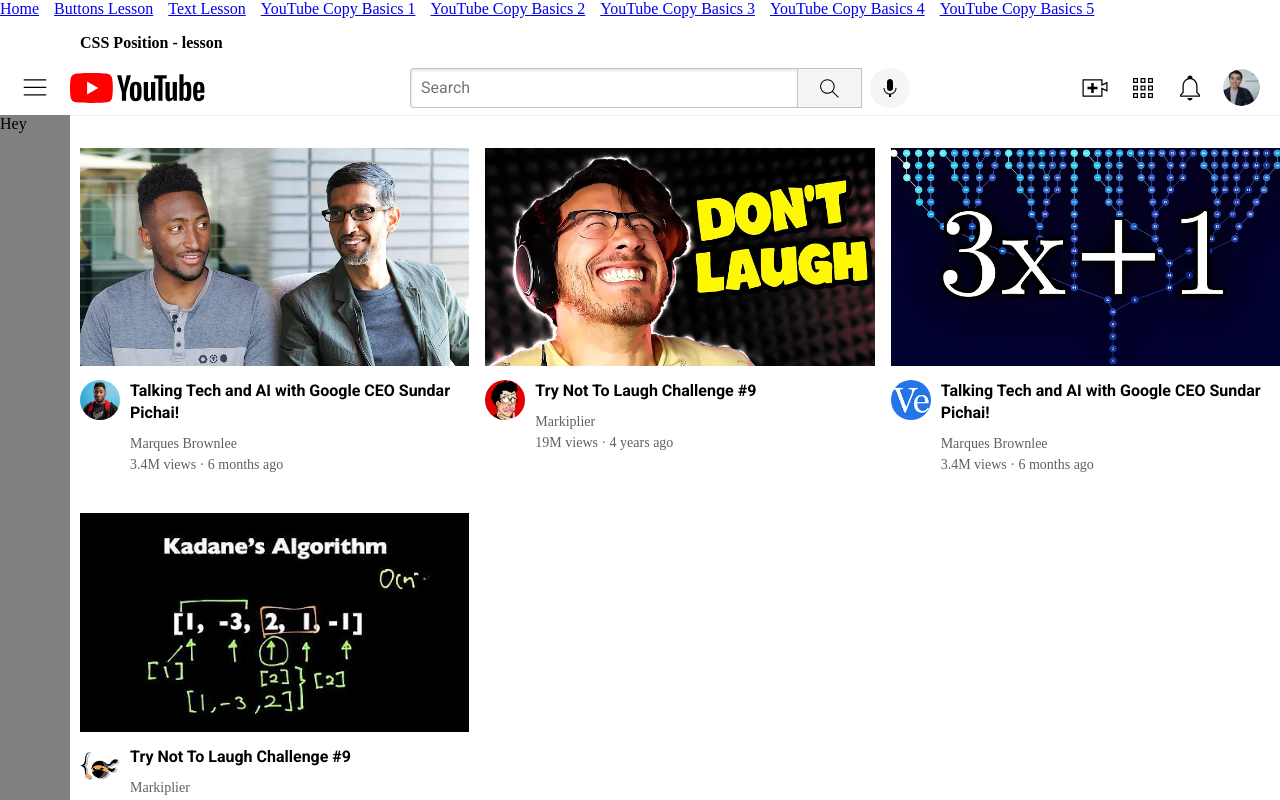
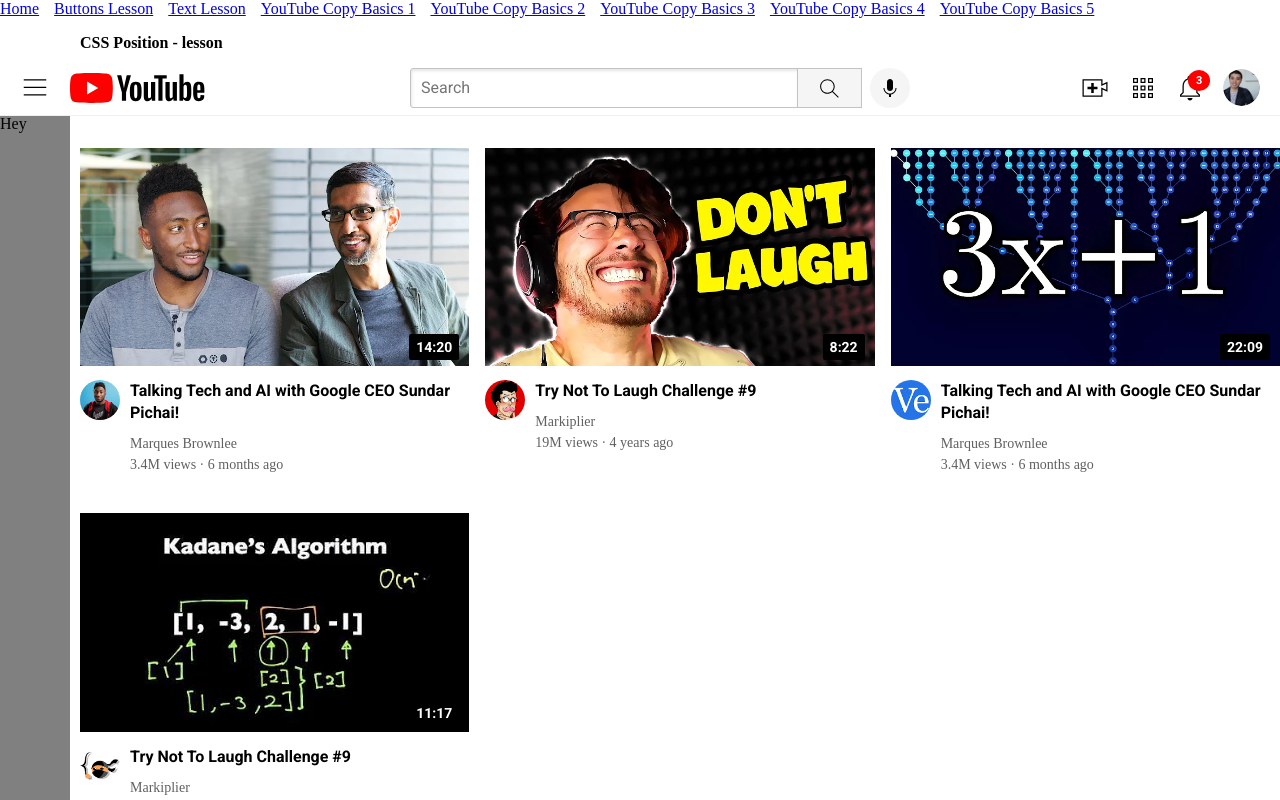
Before and after one commit to mmitusov/nextjs-pure-css, a Next.js app: page /youtubeCopyBasics5 in a window 1280 px wide. Shown: the top 800 px of the page. Built offline with nearby package versions, Linux system fonts and the light colour scheme.

Commit message:
CSS Position - Fixed, Absolute, Realative

```diff
--- a/src/pages/youtubeCopyBasics5/index.tsx
+++ b/src/pages/youtubeCopyBasics5/index.tsx
@@ -18,22 +18,27 @@ import icon5 from "../../../public/youtube/icons/upload.svg"
 import icon6 from "../../../public/youtube/icons/youtube-apps.svg"
 import icon7 from "../../../public/youtube/icons/notifications.svg"
 
-//1. Static - дефолтное состояние всех елементов. Означает, что мы просто следуем потоку порядку расположения наших елементов
+//1. Static - дефолтное состояние всех елементов. Означает, что мы просто следуем потоку порядка расположения наших елементов
 //2. Realative - похож на Static, но также позволяет менять top, left, bottom и right параметры, относительно (realative to) его нормального местоположения на странице (его Static положения)
 //И при перемещении елементов с Realative, у нас может возникнуть overflow, так как в этом случае наш елемент как бы выходит из document flow, и не может влиять на другие елементы
 //3. Absolute - полностью уберает елемент из document flow, и страница рендерится так как будто этот елемент и не существует.
 //При чем елемент будет позиционироваться относительно начальных координат позиции своего родителя.
-//А если и у родителя отсутствует позиционирование (оно = Static), то от позиции родитель-родителя и т.д. до самого <html>. Кстати Absolute часто используется в связке с Realative, как с начальной точкой
+//А если и у родителя отсутствует позиционирование (оно = Static), то от позиции родитель-родителя и т.д. до самого <html>. Кстати Absolute часто используется в связке с Realative, гед Realative служит начальной точкой
 //Имеет свойства: top, left, bottom, right.
 //P.S. Не забываем указывать background-color, ведь когда наш елемент выходит из document flow он становиться прозрачным
 //4. Fixed - как и в Absolute полностью уберает елемент из document flow. Но вот только позиционирование всегда идет от самого <html> игнорируя позиции всех других елементов
-// А елементв всегда остается на экране даже во время пролистывания страницы.
+// И в отличии от Absolute - елемент всегда остается на экране даже во время пролистывания страницы.
 //Имеет свойства: top, left, bottom, right. И если мы одновременно задаем противоположные позиции (left-right) - то мы расстягиваем наш елемент между этих позиций
 //Но если не задавать свойства вообще, то елмент просто будет паспологаться поверх своего родителя, а не сразу относительно начальных <html> координат
 //P.S. Не забываем указывать background-color, ведь когда наш елемент выходит из document flow он становиться прозрачным
 //Sticky = Realative + Fixed.
 //Если мы хотим расположить один елемент поверх другого - для этого нам также нужно использовать CSS Position
 //P.S. Не забываем указывать background-color, ведь когда наш елемент выходит из document flow он становиться прозрачным
+
+//Стоит заметить, что при позиционировании, елементы в самом конце <html> будут отображены на более переднем плане нежели елементы, что идут выше
+//Чтобы влиять на это поведение мы можем использовать праметр - 'z-index'
+//'z-index' determin which element apeears in front and which appear behind. Чем выше 'z-index', тем тем более передний план будут занимать елемент
+//В случае если мы его не указываем, то дефолтное значение 'z-index' = 0.
 
 const YouTubeCopy5 = () => {
   return(
@@ -48,7 +53,7 @@ const YouTubeCopy5 = () => {
     <main className={`${thumStyles.mainTag}`}>
       <p className={`${thumStyles.pTag}`}> <strong>CSS Position - lesson</strong> </p>
 
-      {/* Header */}
+      {/* Header с использованием Fixed */}
       <div className={`${thumStyles.header1}`}>
         <div className={`${thumStyles.headerLeft1}`}>
           <Image className={`${thumStyles.hamburgerMenu}`} src={icon1} alt=''/>
@@ -66,21 +71,28 @@ const YouTubeCopy5 = () => {
         <div className={`${thumStyles.headerRight1}`}>
           <Image className={`${thumStyles.uploadIcon}`} src={icon5} alt=''/>
           <Image className={`${thumStyles.youtubeAppsIcon}`} src={icon6} alt=''/>
-          <Image className={`${thumStyles.notificationsIcon}`} src={icon7} alt=''/>
+          <div className={`${thumStyles.notificationsIconConteiner}`}> {/* Создаем Realative контейнер, просто чтобы отпозиционировать дочерний Absolute */}
+            <Image className={`${thumStyles.notificationsIcon}`} src={icon7} alt=''/>
+            <div className={thumStyles.notificationsCount}>3</div> {/* Описываем то как дочерний Absolute будет располагаться внутри контейнера Realative */}
+          </div>
           <Image className={`${thumStyles.userPictureIcon}`} src={chanelIcon5} alt=''/>
         </div>
       </div>
 
-      {/* Sidebar */}
+      {/* Sidebar с использованием Fixed */}
       <div className={`${thumStyles.sidebar1}`}>
         <div className={`${thumStyles.sidebarLogo1}`}>
           Hey
         </div>
       </div>
 
+      {/* Videos */}
       <div className={`${thumStyles.bigGridContainer}`}>
         <div>
-          <Image className={thumStyles.thumbnail} src={thumbnail1} alt=''/>
+          <div className={thumStyles.thumbnailContainer}> {/* Создаем Realative контейнер, просто чтобы отпозиционировать дочерний Absolute */}
+            <Image className={thumStyles.thumbnail} src={thumbnail1} alt=''/>
+            <div className={thumStyles.thumbnailTimeStamp}>14:20</div> {/* Описываем то как дочерний Absolute будет располагаться внутри контейнера Realative */}
+          </div>
           <div className={thumStyles.gridStyle}>
             <div>
               <Image className={thumStyles.profileIcon} src={chanelIcon1} alt=''/>
@@ -99,9 +111,11 @@ const YouTubeCopy5 = () => {
           </div>
         </div>
 
-        {/* Videos */}
         <div>
-          <Image className={thumStyles.thumbnail} src={thumbnail2} alt=''/>
+          <div className={thumStyles.thumbnailContainer}> {/* Создаем Realative контейнер, просто чтобы отпозиционировать дочерний Absolute */}
+            <Image className={thumStyles.thumbnail} src={thumbnail2} alt=''/>
+            <div className={thumStyles.thumbnailTimeStamp}>8:22</div>  {/* Описываем то как дочерний Absolute будет располагаться внутри контейнера Realative */}
+          </div>
           <div className={thumStyles.gridStyle}>
             <div>
               <Image className={thumStyles.profileIcon} src={chanelIcon2} alt=''/>
@@ -121,7 +135,10 @@ const YouTubeCopy5 = () => {
         </div>
 
         <div>
-          <Image className={thumStyles.thumbnail} src={thumbnail3} alt=''/>
+          <div className={thumStyles.thumbnailContainer}> {/* Создаем Realative контейнер, просто чтобы отпозиционировать дочерний Absolute */}
+            <Image className={thumStyles.thumbnail} src={thumbnail3} alt=''/>
+            <div className={thumStyles.thumbnailTimeStamp}>22:09</div>  {/* Описываем то как дочерний Absolute будет располагаться внутри контейнера Realative */}
+          </div>
           <div className={thumStyles.gridStyle}>
             <div>
               <Image className={thumStyles.profileIcon} src={chanelIcon3} alt=''/>
@@ -141,7 +158,10 @@ const YouTubeCopy5 = () => {
         </div>
 
         <div>
-          <Image className={thumStyles.thumbnail} src={thumbnail4} alt=''/>
+          <div className={thumStyles.thumbnailContainer}> {/* Создаем Realative контейнер, просто чтобы отпозиционировать дочерний Absolute */}
+            <Image className={thumStyles.thumbnail} src={thumbnail4} alt=''/>
+            <div className={thumStyles.thumbnailTimeStamp}>11:17</div>  {/* Описываем то как дочерний Absolute будет располагаться внутри контейнера Realative */}
+          </div>
           <div className={thumStyles.gridStyle}>
             <div>
               <Image className={thumStyles.profileIcon} src={chanelIcon4} alt=''/>
--- a/src/styles/youtubeCopy5.module.css
+++ b/src/styles/youtubeCopy5.module.css
@@ -1,5 +1,50 @@
-/* ------- CSS Position - fixed ------- */
+/* ------- CSS Position - Fixed, Absolute, Realative ------- */
 @import url('https://fonts.googleapis.com/css2?family=Roboto:wght@100;400;700&display=swap" rel="stylesheet');
+
+/* Создаем Realative контейнер, просто чтобы отпозиционировать дочерний Absolute */
+.thumbnailContainer {
+  position: relative;
+  z-index: 0; /* Помещаем слой под слой header1 */
+}
+/* Описываем то как дочерний Absolute будет располагаться внутри контейнера Realative */
+.thumbnailTimeStamp {
+  position: absolute;
+  bottom: 20px;
+  right: 10px;
+  background-color: black;
+  color: white;
+  padding-inline: 7px;
+  padding-block: 5px;
+  font-family: 'Roboto';
+  font-weight: 700;
+  font-size: 14px;
+  border-radius: 2px;
+}
+/* Не забываем что для Absolute 'z-index' будет выше чем для Fixed, так как елементы Absolute располагаються ниже елементов Fixed */
+/* Из-за чего возникает еффект что наша Absolute картинка идет выше хедера, а все остальные дефолтные (Staic) елементы видео идут ниже */
+/* Чтобы все выровнять - воспользуемся параметром 'z-index' */
+
+/* Создаем Realative контейнер, просто чтобы отпозиционировать дочерний Absolute */
+.notificationsIconConteiner {
+  position: relative;
+  z-index: 1;
+}
+/* Описываем то как дочерний Absolute будет располагаться внутри контейнера Realative */
+.notificationsCount {
+  position: absolute;
+  top: 2px;
+  right: -5px; /* Если нулевые координаты нас не устраивают - мы можем выйти за их пределы при помощи минусовых значений */
+  background-color: red;
+  color: white;
+  /* width: 20px; */ /* Чтобы сделать значек круглым мы должны сперва задать ему габараиты */
+  /* height: 20px; */ /* Габараиты мы можем задать при помощи width и height */
+  padding-inline: 8px; /* Однако более предпочтительный вариант это padding - так как он автоматически центрует елемент */
+  padding-block: 4px;
+  font-family: 'Roboto';
+  font-weight: 700;
+  font-size: 11px;
+  border-radius: 50%;
+}
 
 /* Header */
 /* При использовании 'position: fixed' чтобы фиксированный елемент не залазил на другие елементы мы делаем отступ для вышестоящего елемента на столько, в зависимости сколько мы сделали отступ для самогот fixed (e.g. top: 60px;) */
@@ -39,6 +84,8 @@
   right: 0; /* Растягиваем елемент на всю ширину */
   height: 55px; /* Удобный способ задать статическую ширину, в отличии от динамического подхода - противоположных значений top-bottom*/
   background-color: white; /* Не забываем указывать background-color, ведь когда наш елемент выходит из document flow он становиться прозрачным */
+
+  z-index: 1; /* Помещаем слой под слой thumbnailContainer */
 
   border-bottom-width: 1px;
   border-bottom-style: solid;
@@ -143,6 +190,7 @@
 .notificationsIcon {
   width: auto;
   height: 30px;
+  margin-top: 5px;
 }
 
 .userPictureIcon {
```
